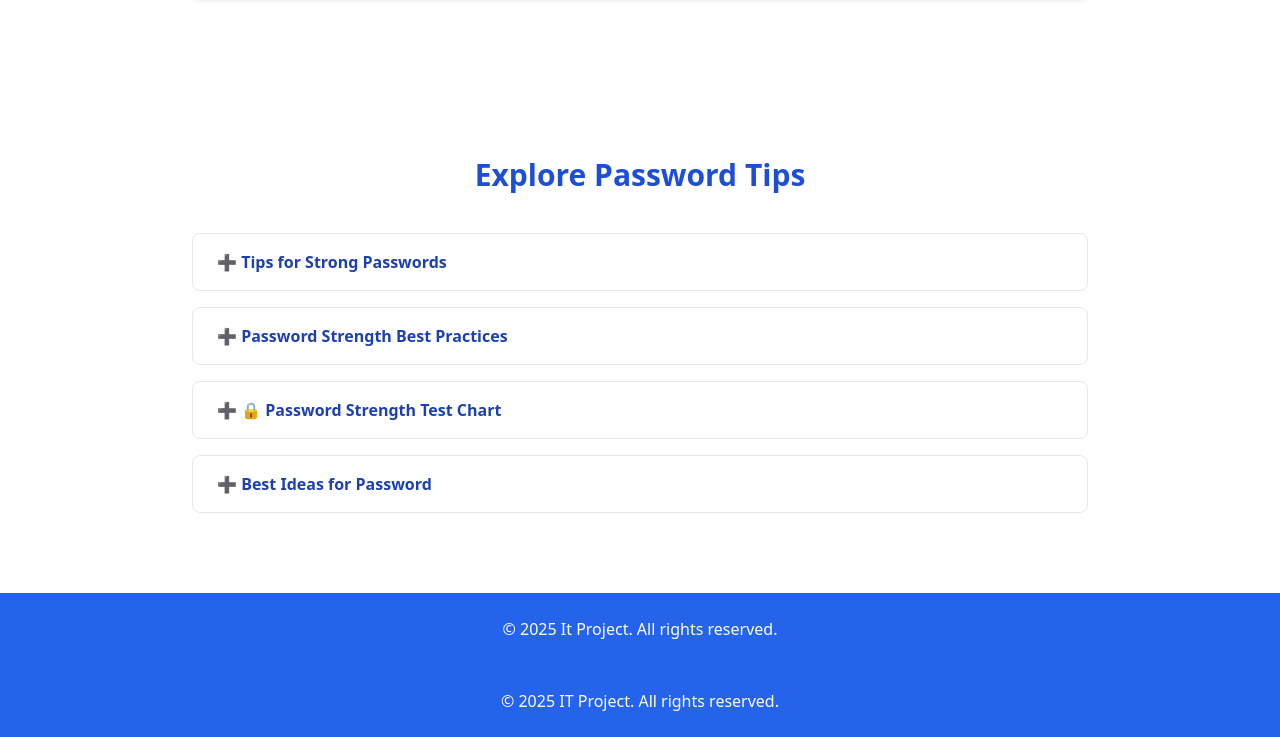
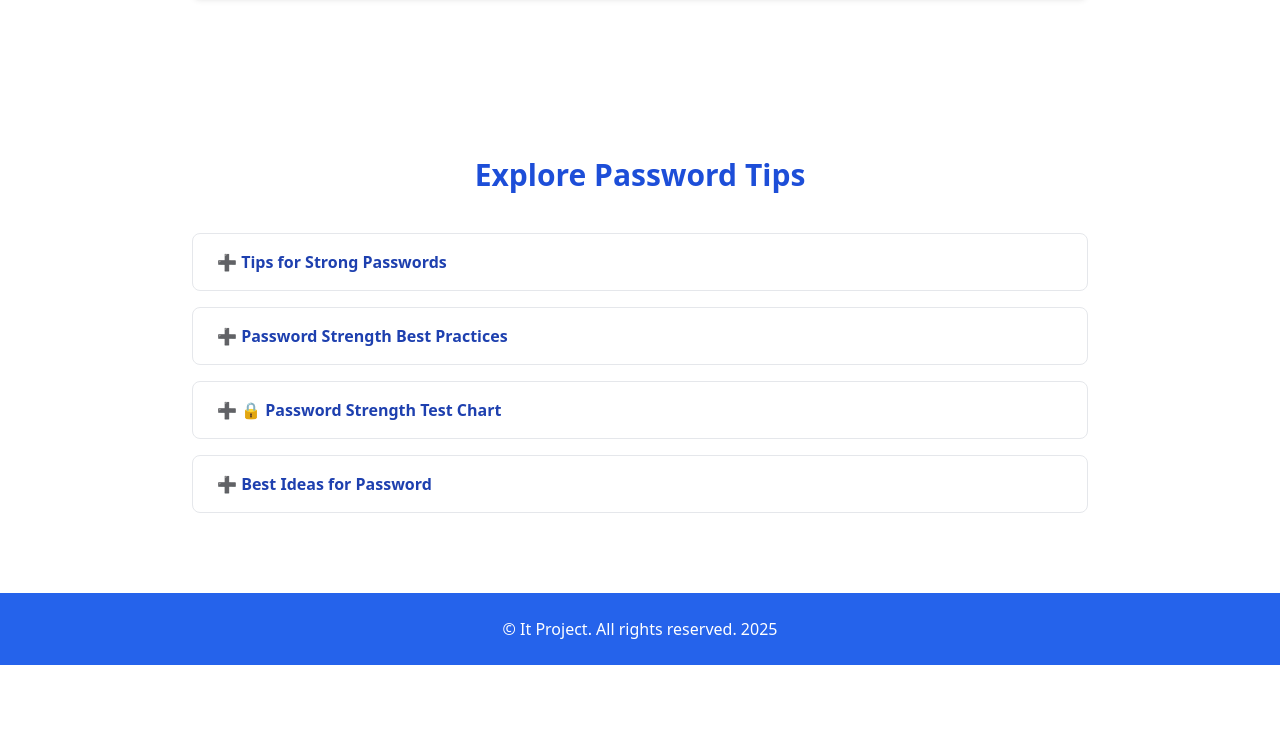
Before and after one commit to shouq-stack/it-project-password-security, a plain HTML site: page index.html in a window 1280 px wide. Shown: the part 1887-2624 px from the top of the page. After the commit the page ends 2552 px from the top, so only its background shows below. Drawn offline with nearby package versions, Linux system fonts and the light colour scheme.

Commit message:
Update index.html

```diff
--- a/index.html
+++ b/index.html
@@ -13,7 +13,7 @@
   <!-- Header -->
   <header class="bg-white shadow fixed w-full top-0 z-50">
     <div class="max-w-7xl mx-auto px-6 py-4 flex justify-between items-center">
-      <div class="text-2xl font-bold text-blue-700">🔐 It Project</div>
+      <div class="text-2xl font-bold text-blue-700">🔐 IT Project</div>
       <nav class="space-x-6 hidden md:flex">
         <a href="#home" class="hover:text-blue-600 transition">Home</a>
         <a href="#generate" class="hover:text-blue-600 transition">Generate</a>
@@ -156,7 +156,7 @@
     </div>
   </section>
       <footer class="bg-blue-600 text-white text-center py-6">
-        <p>&copy; 2025 It Project. All rights reserved.</p>
+        <p>&copy; It Project. All rights reserved. 2025 </p>
 
 
 
@@ -167,12 +167,6 @@
     }
   </script>
 
-  </footer>
-
-  <!-- Footer -->
-  <footer class="bg-blue-600 text-white text-center py-6">
-    <p>&copy; 2025 IT Project. All rights reserved.</p>
-  </footer>
 
   <script>
     document.addEventListener("DOMContentLoaded", function () {
```
